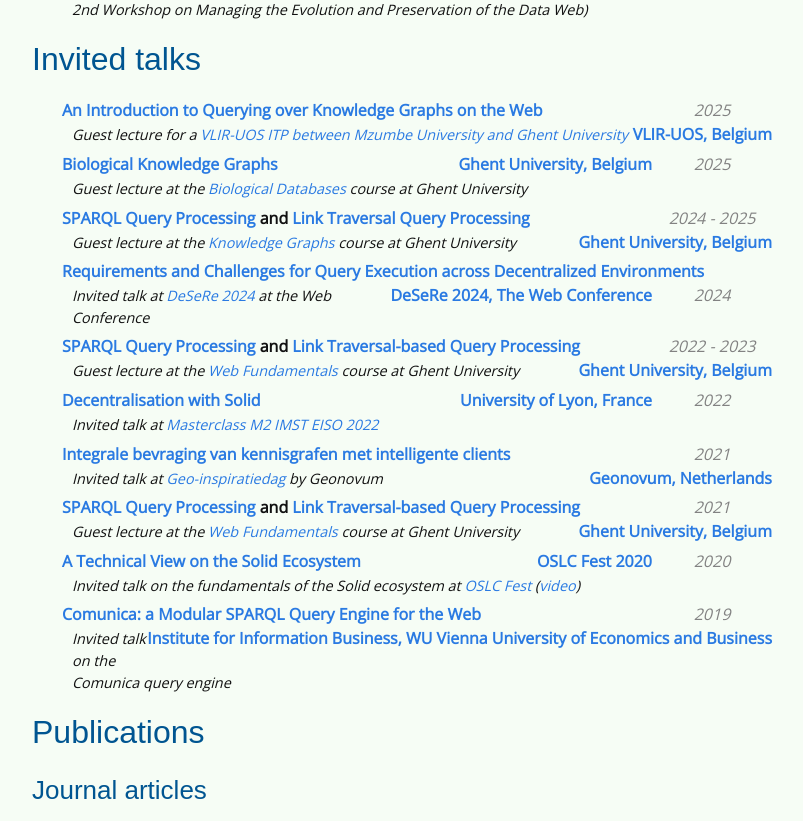
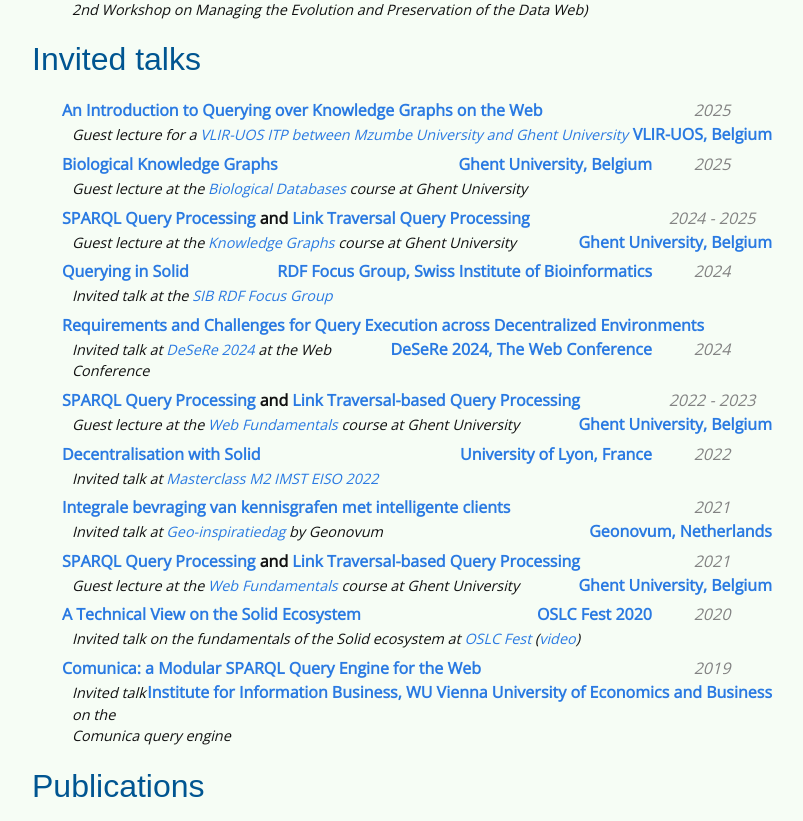
Before and after one commit to rubensworks/rubensworks.net, a Jekyll site: the page built from cv.md, in a window 1280 px wide and 900 px high, scrolled down 3081 px, cut to the strip 0-821 px from the top of the window. Shown: the whole strip, without its empty margins (238-1041 px from the left). Built offline with Jekyll 4.4.1, drawn with Linux system fonts in a browser that asks for light colours; some web fonts are replaced.

Commit message:
Add SIB RDF Focus Group talk to cv.md

```diff
--- a/cv.md
+++ b/cv.md
@@ -306,6 +306,12 @@
     description="Guest lecture at the [Knowledge Graphs](https://studiekiezer.ugent.be/studiefiche/en/E018160/2025) course at Ghent University"
 %}
 {% include cv-listing.html
+    subject="[Querying in Solid](https://www.rubensworks.net/raw/slides/2024/sib-solidquery/)"
+    date="2024"
+    location="RDF Focus Group, Swiss Institute of Bioinformatics"
+    description="Invited talk at the [SIB RDF Focus Group](https://www.sib.swiss/)"
+%}
+{% include cv-listing.html
     subject="[Requirements and Challenges for Query Execution across Decentralized Environments](https://www.rubensworks.net/raw/slides/2024/webconf-desere-querydecentralized/)"
     date="2024"
     location="DeSeRe 2024, The Web Conference"
```
